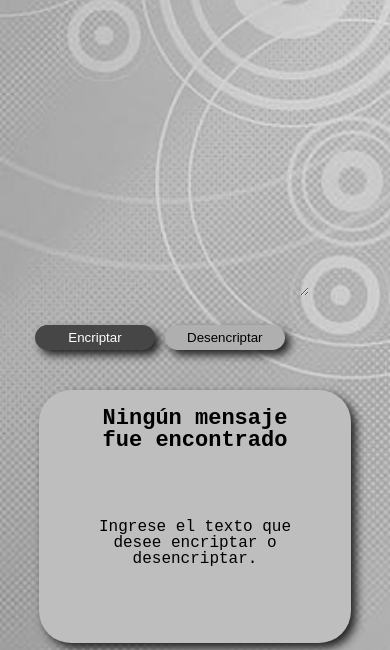
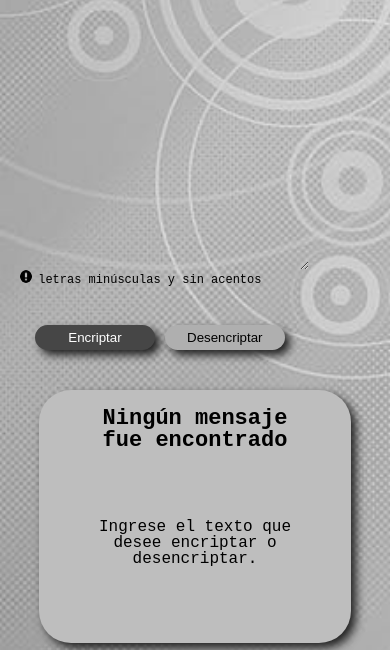
Before and after one commit to Licia1911/EncriptadorG5Final, a plain HTML site: page index.html in a window 390 px wide. Shown: the part 159-809 px from the top of the page. Drawn offline with nearby package versions, Linux system fonts and the light colour scheme; a web font is replaced by a local one.

Commit message:
Se agrega alerta para ingreso de datos

```diff
--- a/index.html
+++ b/index.html
@@ -31,6 +31,7 @@
                 <label for="mensaje">Ingrese su texto aquí:</label>
                 <textarea name="" id="mensaje" cols="50" rows="10" style="border: none;" autofocus pattern="[a-z ]*"
                     oninput="this.value = this.value.replace(/[^a-z\n ]/g, '')" required></textarea>
+                <div class="alert"><img src="./assets/alertIcon.png" class="icon" alt="alert-icon"><p id="alert">letras minúsculas y sin acentos</p></div>
                 <div class="botones">
                     <input type="button" value="Encriptar" class="encriptar" onclick="encriptar()">
                     <input type="button" value="Desencriptar" class="desencriptar" onclick="desencriptar()">
--- a/style.css
+++ b/style.css
@@ -82,6 +82,22 @@ h1 {
     padding: 20px;
     font-weight: bold;
     font-size: 18px;
+}
+
+.alert{
+    width: 100%;
+    display: inline;
+    flex-direction: row;
+}
+.alert img{
+    width: 4%;
+    border-radius: 100%;
+}
+
+.alert p{
+    display: inline;
+    margin-left: 2%;
+
 }
 
 
@@ -311,8 +327,12 @@ footer a{
 
     .ingreso textarea{
         width: 80%;
-        height: 50%;
+        height: 45%;
         margin-top: 15px;
+    }
+
+    .alert p{
+        font-size: 12px;
     }
 
     .botones{
```
Also changed, not shown: assets/alertIcon.png (added).
